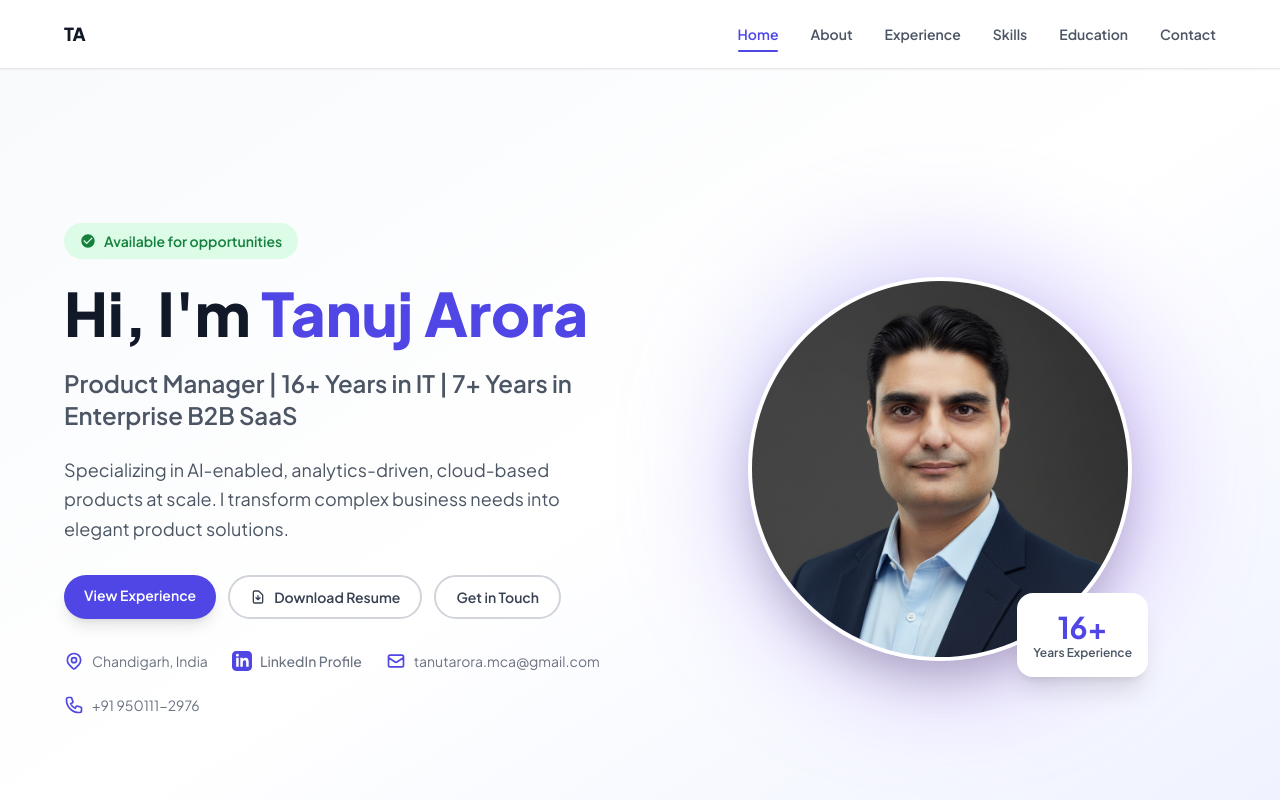
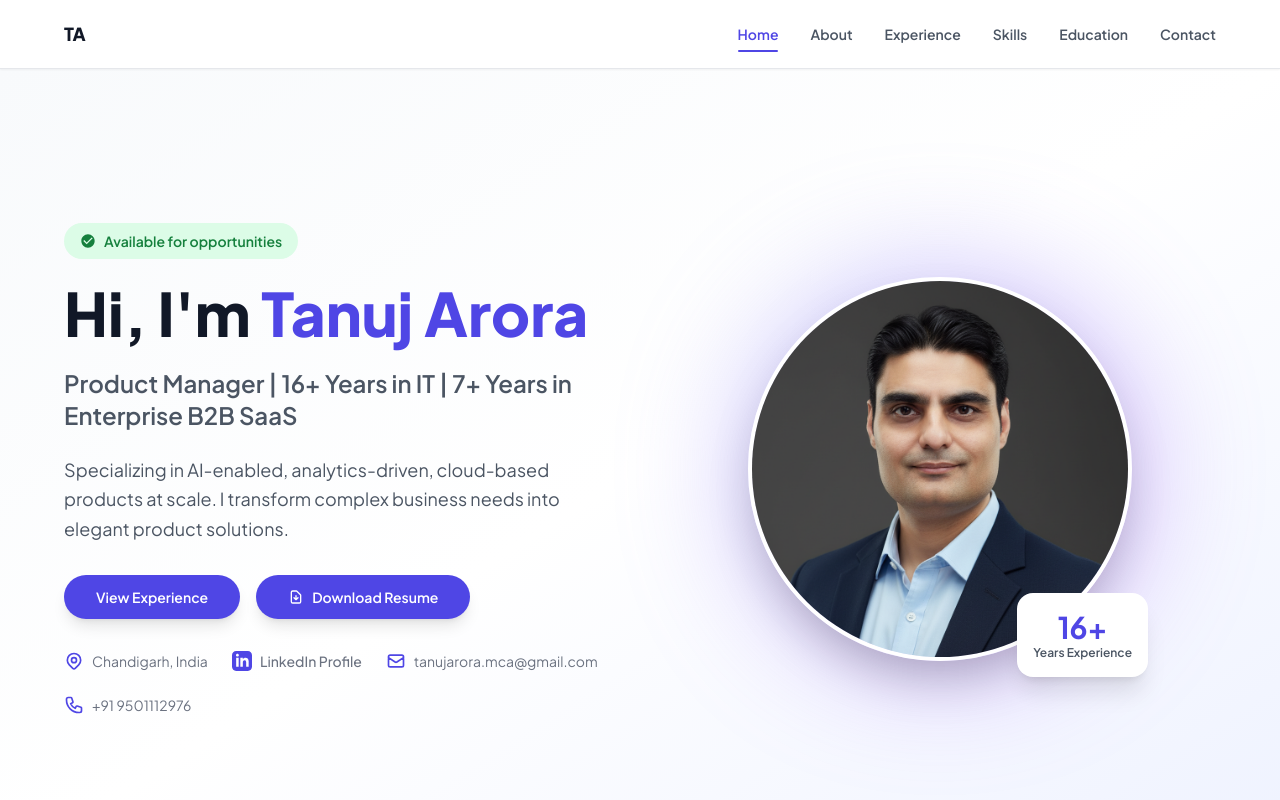
Before and after one commit to aroratanuj/aroratanuj-profile, a React (Vite) app: page / in a window 1280 px wide. Shown: the top 800 px of the page. Built offline with nearby package versions, Linux system fonts and the light colour scheme.

Commit message:
Updated the Contact file

```diff
--- a/src/components/Contact.tsx
+++ b/src/components/Contact.tsx
@@ -1,4 +1,4 @@
-import { socialLinks } from '../data/portfolio';
+import { socialLinks, contactInfo } from '../data/contact';
 
 const Contact = () => {
   return (
@@ -19,8 +19,8 @@ const Contact = () => {
             <a
               key={index}
               href={link.url}
-              target={link.platform === 'WhatsApp' ? '_blank' : undefined}
-              rel={link.platform === 'WhatsApp' ? 'noopener noreferrer' : undefined}
+              target={link.platform === 'WhatsApp' || link.platform === 'LinkedIn' ? '_blank' : undefined}
+              rel={link.platform === 'WhatsApp' || link.platform === 'LinkedIn' ? 'noopener noreferrer' : undefined}
               className="bg-white/10 backdrop-blur-sm p-6 rounded-2xl hover:bg-white/20 transition-all duration-300 hover:-translate-y-1 text-center no-underline"
             >
               <div className="w-16 h-16 bg-white/20 rounded-2xl flex items-center justify-center mx-auto mb-4">
@@ -47,9 +47,9 @@ const Contact = () => {
               </div>
               <h3 className="font-bold text-lg mb-1">{link.platform}</h3>
               <p className="text-white/80 text-sm">
-                {link.platform === 'Email' && 'tanutarora.mca@gmail.com'}
-                {link.platform === 'Phone' && '+91 950111-2976'}
-                {link.platform === 'WhatsApp' && '+91 9418054201'}
+                {link.platform === 'Email' && contactInfo.email}
+                {link.platform === 'Phone' && contactInfo.phone}
+                {link.platform === 'WhatsApp' && contactInfo.whatsapp}
                 {link.platform === 'LinkedIn' && 'Connect with me'}
               </p>
             </a>
@@ -58,18 +58,18 @@ const Contact = () => {
 
         <div className="text-center">
           <a
-            href="mailto:tanutarora.mca@gmail.com"
+            href={`mailto:${contactInfo.email}`}
             className="text-2xl font-bold hover:text-gray-200 transition-colors duration-300 no-underline inline-block"
           >
-            tanujarora.mca@gmail.com
+            {contactInfo.email}
           </a>
           <div className="mt-2 flex items-center justify-center gap-2 text-white/80">
-            <span>Chandigarh, India</span>
+            <span>{contactInfo.location}</span>
             <span>|</span>
-            <a href="tel:+919501112976" className="hover:text-white no-underline">+91 950111-2976</a>
+            <a href={`tel:${contactInfo.phone.replace(/\s/g, '')}`} className="hover:text-white no-underline">{contactInfo.phone}</a>
             <span>|</span>
             <a
-              href="https://wa.me/919418054201"
+              href={`https://wa.me/${contactInfo.whatsapp.replace(/\D/g, '')}`}
               target="_blank"
               rel="noopener noreferrer"
               className="hover:text-white no-underline flex items-center gap-1"
--- a/src/components/Footer.tsx
+++ b/src/components/Footer.tsx
@@ -1,3 +1,5 @@
+import { contactInfo } from '../data/contact';
+
 const Footer = () => {
   const currentYear = new Date().getFullYear();
 
@@ -5,10 +7,10 @@ const Footer = () => {
     <footer className="py-12 text-center border-t border-gray-200 bg-gray-50">
       <div className="max-w-[1200px] mx-auto px-6">
         <p className="text-gray-900 font-semibold text-base mb-2">
-          &copy; {currentYear} Tanuj Arora. All rights reserved.
+          &copy; {currentYear} {contactInfo.name}. All rights reserved.
         </p>
         <p className="text-gray-600 text-sm mb-3">
-          Chandigarh, India | tanujarora.mca@gmail.com | +91 950111-2976
+          {contactInfo.location} | {contactInfo.email} | {contactInfo.phone}
         </p>
         <div className="mt-4 pt-4 border-t border-gray-200">
           <p className="text-gray-500 text-xs italic">
--- a/src/components/Hero.tsx
+++ b/src/components/Hero.tsx
@@ -1,4 +1,18 @@
+import { contactInfo } from '../data/contact';
+
 const Hero = () => {
+  const handleSmoothScroll = (e: React.MouseEvent<HTMLAnchorElement>, targetId: string) => {
+    e.preventDefault();
+    const element = document.getElementById(targetId);
+    if (element) {
+      element.scrollIntoView({ behavior: 'smooth', block: 'start' });
+      // Remove hash from URL if it exists
+      if (window.location.hash) {
+        window.history.replaceState(null, '', window.location.pathname);
+      }
+    }
+  };
+
   return (
     <section id="home" className="min-h-screen flex items-center bg-gradient-to-br from-slate-50 via-white to-indigo-50 py-20">
       <div className="max-w-[1200px] mx-auto px-6 grid grid-cols-1 lg:grid-cols-2 gap-12 items-center">
@@ -12,11 +26,11 @@ const Hero = () => {
           </div>
 
           <h1 className="text-4xl md:text-5xl lg:text-6xl font-extrabold text-gray-900 leading-tight mb-6">
-            Hi, I'm <span className="text-primary">Tanuj Arora</span>
+            Hi, I'm <span className="text-primary">{contactInfo.name}</span>
           </h1>
 
           <h2 className="text-xl md:text-2xl text-gray-600 font-semibold mb-6">
-            Product Manager | 16+ Years in IT | 7+ Years in Enterprise B2B SaaS
+            {contactInfo.title} | 16+ Years in IT | 7+ Years in Enterprise B2B SaaS
           </h2>
 
           <p className="text-lg text-gray-600 leading-relaxed mb-8 max-w-xl">
@@ -24,28 +38,23 @@ const Hero = () => {
             I transform complex business needs into elegant product solutions.
           </p>
 
-          <div className="flex flex-wrap gap-3 mb-8">
+          <div className="flex flex-wrap gap-4 mb-8">
             <a
               href="#experience"
-              className="bg-primary text-white px-5 py-2.5 rounded-full text-sm font-semibold hover:bg-indigo-700 transition-all duration-300 no-underline shadow-lg hover:shadow-xl hover:-translate-y-1"
+              onClick={(e) => handleSmoothScroll(e, 'experience')}
+              className="bg-primary text-white px-8 py-3 rounded-full text-sm font-semibold hover:bg-indigo-700 transition-all duration-300 no-underline shadow-lg hover:shadow-xl hover:-translate-y-1"
             >
               View Experience
             </a>
             <a
-              href="/Tanuj-Arora-Resume.pdf"
-              download="Tanuj-Arora-Resume.pdf"
-              className="bg-white text-gray-700 px-5 py-2.5 rounded-full text-sm font-semibold border-2 border-gray-300 hover:border-primary hover:text-primary transition-all duration-300 no-underline inline-flex items-center gap-2"
+              href={contactInfo.resumePath}
+              download={contactInfo.resumeFilename}
+              className="bg-primary text-white px-8 py-3 rounded-full text-sm font-semibold hover:bg-indigo-700 transition-all duration-300 no-underline shadow-lg hover:shadow-xl hover:-translate-y-1 inline-flex items-center gap-2"
             >
               <svg className="w-4 h-4" fill="none" stroke="currentColor" viewBox="0 0 24 24">
                 <path strokeLinecap="round" strokeLinejoin="round" strokeWidth={2} d="M12 10v6m0 0l-3-3m3 3l3-3m2 8H7a2 2 0 01-2-2V5a2 2 0 012-2h5.586a1 1 0 01.707.293l5.414 5.414a1 1 0 01.293.707V19a2 2 0 01-2 2z" />
               </svg>
               Download Resume
-            </a>
-            <a
-              href="#contact"
-              className="bg-white text-gray-700 px-5 py-2.5 rounded-full text-sm font-semibold border-2 border-gray-300 hover:border-primary hover:text-primary transition-all duration-300 no-underline"
-            >
-              Get in Touch
             </a>
           </div>
 
@@ -55,25 +64,25 @@ const Hero = () => {
                 <path strokeLinecap="round" strokeLinejoin="round" strokeWidth={2} d="M17.657 16.657L13.414 20.9a1.998 1.998 0 01-2.827 0l-4.244-4.243a8 8 0 1111.314 0z" />
                 <path strokeLinecap="round" strokeLinejoin="round" strokeWidth={2} d="M15 11a3 3 0 11-6 0 3 3 0 016 0z" />
               </svg>
-              <span>Chandigarh, India</span>
+              <span>{contactInfo.location}</span>
             </div>
             <div className="flex items-center gap-2">
               <svg className="w-5 h-5 text-primary" fill="currentColor" viewBox="0 0 24 24">
                 <path d="M19 0h-14c-2.761 0-5 2.239-5 5v14c0 2.761 2.239 5 5 5h14c2.762 0 5-2.239 5-5v-14c0-2.761-2.238-5-5-5zm-11 19h-3v-11h3v11zm-1.5-12.268c-.966 0-1.75-.79-1.75-1.764s.784-1.764 1.75-1.764 1.75.79 1.75 1.764-.783 1.764-1.75 1.764zm13.5 12.268h-3v-5.604c0-3.368-4-3.113-4 0v5.604h-3v-11h3v1.765c1.396-2.586 7-2.777 7 2.476v6.759z"/>
               </svg>
-              <a href="https://linkedin.com/in/tanuj-arora" target="_blank" rel="noopener noreferrer" className="hover:text-primary no-underline font-medium">LinkedIn Profile</a>
+              <a href={contactInfo.linkedin} target="_blank" rel="noopener noreferrer" className="hover:text-primary no-underline font-medium">LinkedIn Profile</a>
             </div>
             <div className="flex items-center gap-2">
               <svg className="w-5 h-5 text-primary" fill="none" stroke="currentColor" viewBox="0 0 24 24">
                 <path strokeLinecap="round" strokeLinejoin="round" strokeWidth={2} d="M3 8l7.89 5.26a2 2 0 002.22 0L21 8M5 19h14a2 2 0 002-2V7a2 2 0 00-2-2H5a2 2 0 00-2 2v10a2 2 0 002 2z" />
               </svg>
-              <a href="mailto:tanutarora.mca@gmail.com" className="hover:text-primary no-underline">tanutarora.mca@gmail.com</a>
+              <a href={`mailto:${contactInfo.email}`} className="hover:text-primary no-underline">{contactInfo.email}</a>
             </div>
             <div className="flex items-center gap-2">
               <svg className="w-5 h-5 text-primary" fill="none" stroke="currentColor" viewBox="0 0 24 24">
                 <path strokeLinecap="round" strokeLinejoin="round" strokeWidth={2} d="M3 5a2 2 0 012-2h3.28a1 1 0 01.948.684l1.498 4.493a1 1 0 01-.502 1.21l-2.257 1.13a11.042 11.042 0 005.516 5.516l1.13-2.257a1 1 0 011.21-.502l4.493 1.498a1 1 0 01.684.949V19a2 2 0 01-2 2h-1C9.716 21 3 14.284 3 6V5z" />
               </svg>
-              <a href="tel:+919501112976" className="hover:text-primary no-underline">+91 950111-2976</a>
+              <a href={`tel:${contactInfo.phone.replace(/\s/g, '')}`} className="hover:text-primary no-underline">{contactInfo.phone}</a>
             </div>
           </div>
         </div>
@@ -85,7 +94,7 @@ const Hero = () => {
             <div className="relative">
               <img
                 src="/tanuj.png"
-                alt="Tanuj Arora"
+                alt={contactInfo.name}
                 className="w-72 h-72 md:w-80 md:h-80 lg:w-96 lg:h-96 rounded-full object-cover object-top border-4 border-white shadow-2xl"
               />
               <div className="absolute -bottom-4 -right-4 bg-white rounded-2xl p-4 shadow-xl">
--- a/src/components/Navbar.tsx
+++ b/src/components/Navbar.tsx
@@ -50,8 +50,14 @@ const Navbar = () => {
     e.preventDefault();
     const element = document.getElementById(id);
     if (element) {
+      // Use scrollIntoView with smooth behavior
       element.scrollIntoView({ behavior: 'smooth', block: 'start' });
       setActiveSection(id);
+
+      // Remove hash from URL if it exists
+      if (window.location.hash) {
+        window.history.replaceState(null, '', window.location.pathname);
+      }
     }
   };
 
--- /dev/null
+++ b/src/data/contact.ts
@@ -0,0 +1,35 @@
+export const contactInfo = {
+  name: 'Tanuj Arora',
+  title: 'Product Manager',
+  location: 'Chandigarh, India',
+  email: 'tanujarora.mca@gmail.com',
+  phone: '+91 9501112976',
+  whatsapp: '+91 9418054201',
+  linkedin: 'https://linkedin.com/in/tanuj-arora',
+  github: 'https://github.com/aroratanuj',
+  resumeFilename: 'Tanuj-Arora-Resume.pdf',
+  resumePath: '/Tanuj-Arora-Resume.pdf'
+};
+
+export const socialLinks = [
+  {
+    platform: 'LinkedIn',
+    url: contactInfo.linkedin,
+    icon: 'linkedin'
+  },
+  {
+    platform: 'WhatsApp',
+    url: `https://wa.me/${contactInfo.whatsapp.replace(/\D/g, '')}`,
+    icon: 'whatsapp'
+  },
+  {
+    platform: 'Email',
+    url: `mailto:${contactInfo.email}`,
+    icon: 'mail'
+  },
+  {
+    platform: 'Phone',
+    url: `tel:${contactInfo.phone.replace(/\s/g, '')}`,
+    icon: 'phone'
+  }
+];
--- a/src/data/portfolio.ts
+++ b/src/data/portfolio.ts
@@ -1,4 +1,5 @@
-import { Experience, Project, Skill, Certification, Metric, SocialLink } from '../types';
+import { Experience, Project, Skill, Certification, Metric } from '../types';
+import { socialLinks as centralizedSocialLinks } from './contact';
 
 export const experiences: Experience[] = [
   {
@@ -136,25 +137,4 @@ export const metrics: Metric[] = [
   { value: '10%', label: 'Customer Churn Reduction' }
 ];
 
-export const socialLinks: SocialLink[] = [
-  {
-    platform: 'LinkedIn',
-    url: 'https://linkedin.com/in/tanuj-arora',
-    icon: 'linkedin'
-  },
-  {
-    platform: 'WhatsApp',
-    url: 'https://wa.me/919418054201',
-    icon: 'whatsapp'
-  },
-  {
-    platform: 'Email',
-    url: 'mailto:tanutarora.mca@gmail.com',
-    icon: 'mail'
-  },
-  {
-    platform: 'Phone',
-    url: 'tel:+919501112976',
-    icon: 'phone'
-  }
-];
+export const socialLinks = centralizedSocialLinks;
```
Also changed, not shown: src/components/Certifications.tsx (+11 -6 lines), src/components/Education.tsx (+6 -6 lines).
